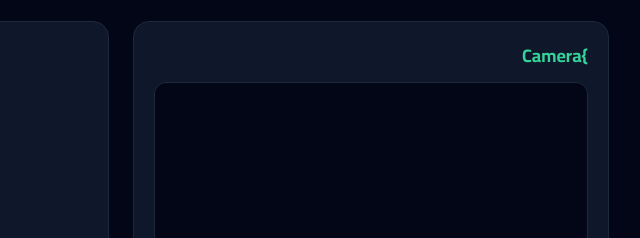
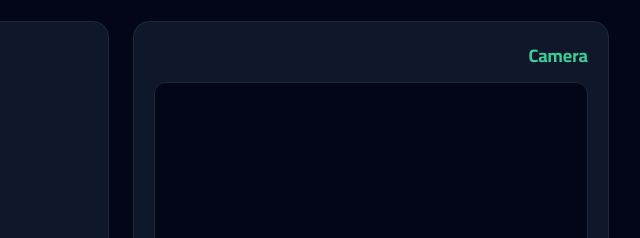
Before and after one commit to jomostaffa/gen-z-events, a plain HTML site: page index.html in a window 1280 px wide. Shown: the part 252-490 px from the top of the page, 519-1159 px from the left. Drawn offline with nearby package versions, Linux system fonts and the light colour scheme.

Commit message:
Update index.html

```diff
--- a/index.html
+++ b/index.html
@@ -42,7 +42,7 @@
     <section id="section-scanner" class="space-y-6">
       <div class="grid md:grid-cols-2 gap-6">
         <div class="bg-slate-900 border border-slate-800 rounded-2xl p-5">
-          <h2 class="text-lg font-bold mb-3 text-emerald-400">}Camera</h2>
+          <h2 class="text-lg font-bold mb-3 text-emerald-400">Camera</h2>
           <div id="reader" class="w-full overflow-hidden rounded-xl bg-slate-950 border border-slate-800 min-h-[260px]"></div>
           <div class="flex gap-3 mt-4">
             <button onclick="startScanner()" class="flex-1 bg-emerald-600 hover:bg-emerald-500 text-white font-bold py-2.5 rounded-xl">تشغيل الكاميرا</button>
```
